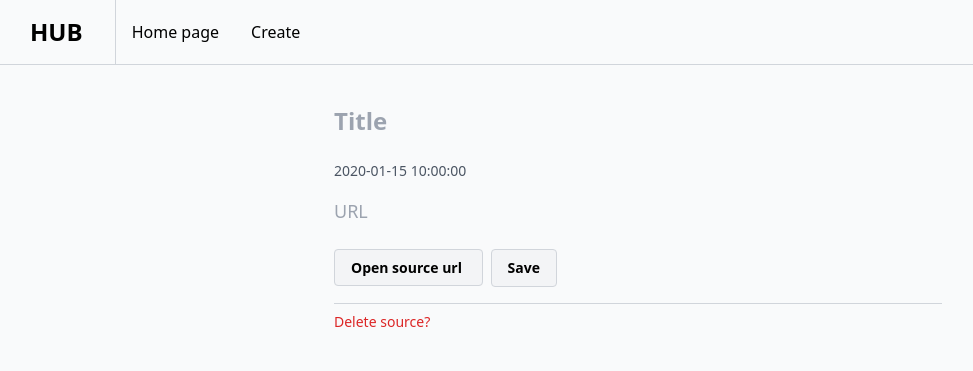
After one commit to vladislavkn/source-hub, a Flask app: template templates/pages/source-edit.html in a window 1280 px wide. The commit adds this page. Shown: the top 371 px of the page, without its empty margins (2-975 px from the left). Run offline with Flask 2, Linux system fonts and the light colour scheme; the template is opened without the code that fills it: values that come from a table or form of the project are taken from there, others are empty; tables that the repository leaves empty hold one stand-in row (values such as "Sample post").

Commit message:
refactor source-edit form

```diff
--- a/app.py
+++ b/app.py
@@ -49,10 +49,19 @@ def create():
 
   return render_template('pages/create.html', form=form)
 
-@app.route('/source/<int:id>', methods=['GET'])
-def get_source(id):
+@app.route('/source/<int:id>', methods=['GET', 'POST'])
+def source_edit(id):
   source = Source.query.get_or_404(id)
-  return render_template('pages/source.html', source=source)
+  form = SourceForm(obj=source)
+
+  if form.validate_on_submit():
+    try:
+      source.title, source.url = form.title.data, form.url.data
+      db.session.commit()
+    except:
+      return render_template('pages/source.html', errors=['Error while saving in database. Try again later'], form=form, source=source)
+
+  return render_template('pages/source-edit.html', source=source, form=form)
 
 
 @app.route('/source/<int:id>/delete', methods=['POST'])
@@ -66,21 +75,6 @@ def delete_source(id):
   return redirect(url_for('index'))
 
 
-@app.route('/source/<int:id>/update', methods=['POST'])
-def update_source(id):
-  source = Source.query.get_or_404(id)
-
-  if source_form_is_invalid():
-    return render_template('pages/source.html', errors=['Fileds can not be empty'], source=source)
-
-  try:
-    source.title, source.url = request.form['title'], request.form['url']
-    db.session.commit()
-  except:
-    return render_template('pages/source.html', errors=['Error while saving in database. Try again later'])
-
-  return redirect(url_for('get_source', id=source.id))
-
 @app.errorhandler(404)
 def error_404(error):
   return render_template('pages/404.html')
--- a/templates/pages/index.html
+++ b/templates/pages/index.html
@@ -12,7 +12,7 @@
       <div class='px-4 py-2 mb-2 border border-gray-300 rounded hover:bg-gray-100'>
         <h6 class='text-lg font-bold'>{{ source.title }}</h6>
         <p class='pb-3 text-sm text-gray-600'>{{ source.created_at.date() }}</p>
-        <a class='text-blue-500' href='{{ url_for("get_source", id=source.id) }}'>View source</a>
+        <a class='text-blue-500' href='{{ url_for("source_edit", id=source.id) }}'>View source</a>
       </div>
     {% endfor %}
   {% else %}
--- /dev/null
+++ b/templates/pages/source-edit.html
@@ -0,0 +1,31 @@
+{% extends 'layouts/base.html' %}
+{% from 'macros.html' import render_input_errors %}
+
+
+{% block title %}
+  Source: {{ source.title }}
+{% endblock title %}
+
+
+{% block content %}
+  <form class='mb-4' method='post'>
+    {{ form.csrf_token() }}
+
+    {{ form.title(class_='w-full py-2 mb-2 text-2xl font-bold bg-transparent outline-none') }}
+    {{ render_input_errors(form.title.errors) }}
+
+    <p class='pb-2 text-sm text-gray-600'>{{ source.created_at }}</p>
+
+    {{ form.url(class_='w-full py-2 mb-2 text-lg bg-transparent outline-none') }}
+    {{ render_input_errors(form.url.errors) }}
+
+    <a class='py-2 px-4 mr-2 border border-gray-300 bg-gray-100 text-sm font-bold rounded' href='{{ source.url }}' target='_blank' rel="nofollow noopener">
+      Open source url
+    </a>
+
+    {{ form.submit(class_='py-2 px-4 border border-gray-300 bg-gray-100 text-sm font-bold rounded outline-none cursor-pointer') }}
+  </form>
+  <form class='border-t border-gray-300' method='post' action='{{ url_for("delete_source", id=source.id) }}'>
+    <input class='py-2 text-red-600 text-sm bg-transparent outline-none cursor-pointer' type='submit' value='Delete source?'>
+  </form>
+{% endblock content %}
```
Also changed, not shown: templates/pages/source.html (deleted, +0 -20 lines).
